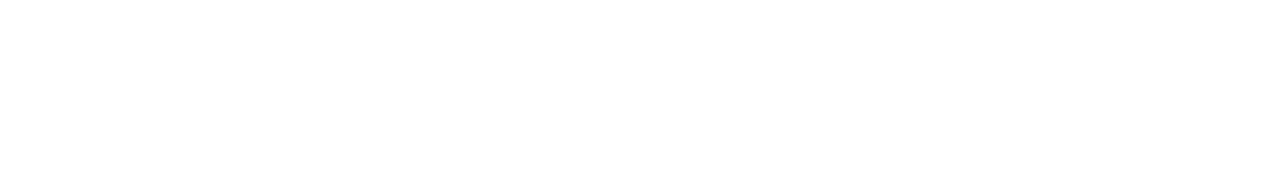
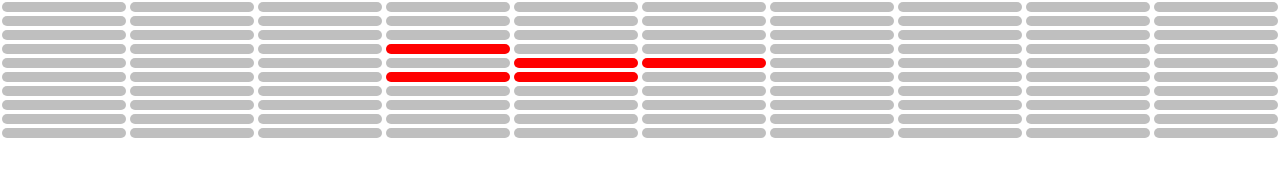
Before and after one commit to phoenix16t/game-of-life, a React app: page / in a window 1280 px wide. Built offline with nearby package versions, Linux system fonts and the light colour scheme.

Commit message:
added basic layout

```diff
--- a/package.json
+++ b/package.json
@@ -1,6 +1,6 @@
 {
   "name": "game-of-life",
-  "version": "0.0.1",
+  "version": "0.0.2",
   "description": "A Game Of Life implementation",
   "main": "src/index.js",
   "dependencies": {
--- a/public/index.html
+++ b/public/index.html
@@ -6,6 +6,129 @@
     <title>Game Of Life</title>
   </head>
   <body>
+    <div id="root-dev">
+      <div class="row">
+        <div class="cell"></div>
+        <div class="cell"></div>
+        <div class="cell"></div>
+        <div class="cell"></div>
+        <div class="cell"></div>
+        <div class="cell"></div>
+        <div class="cell"></div>
+        <div class="cell"></div>
+        <div class="cell"></div>
+        <div class="cell"></div>
+      </div>
+      <div class="row">
+        <div class="cell"></div>
+        <div class="cell"></div>
+        <div class="cell"></div>
+        <div class="cell"></div>
+        <div class="cell"></div>
+        <div class="cell"></div>
+        <div class="cell"></div>
+        <div class="cell"></div>
+        <div class="cell"></div>
+        <div class="cell"></div>
+      </div>
+      <div class="row">
+        <div class="cell"></div>
+        <div class="cell"></div>
+        <div class="cell"></div>
+        <div class="cell"></div>
+        <div class="cell"></div>
+        <div class="cell"></div>
+        <div class="cell"></div>
+        <div class="cell"></div>
+        <div class="cell"></div>
+        <div class="cell"></div>
+      </div>
+      <div class="row">
+        <div class="cell"></div>
+        <div class="cell"></div>
+        <div class="cell"></div>
+        <div class="cell red"></div>
+        <div class="cell"></div>
+        <div class="cell"></div>
+        <div class="cell"></div>
+        <div class="cell"></div>
+        <div class="cell"></div>
+        <div class="cell"></div>
+      </div>
+      <div class="row">
+        <div class="cell"></div>
+        <div class="cell"></div>
+        <div class="cell"></div>
+        <div class="cell"></div>
+        <div class="cell red"></div>
+        <div class="cell red"></div>
+        <div class="cell"></div>
+        <div class="cell"></div>
+        <div class="cell"></div>
+        <div class="cell"></div>
+      </div>
+      <div class="row">
+        <div class="cell"></div>
+        <div class="cell"></div>
+        <div class="cell"></div>
+        <div class="cell red"></div>
+        <div class="cell red"></div>
+        <div class="cell"></div>
+        <div class="cell"></div>
+        <div class="cell"></div>
+        <div class="cell"></div>
+        <div class="cell"></div>
+      </div>
+      <div class="row">
+        <div class="cell"></div>
+        <div class="cell"></div>
+        <div class="cell"></div>
+        <div class="cell"></div>
+        <div class="cell"></div>
+        <div class="cell"></div>
+        <div class="cell"></div>
+        <div class="cell"></div>
+        <div class="cell"></div>
+        <div class="cell"></div>
+      </div>
+      <div class="row">
+        <div class="cell"></div>
+        <div class="cell"></div>
+        <div class="cell"></div>
+        <div class="cell"></div>
+        <div class="cell"></div>
+        <div class="cell"></div>
+        <div class="cell"></div>
+        <div class="cell"></div>
+        <div class="cell"></div>
+        <div class="cell"></div>
+      </div>
+      <div class="row">
+        <div class="cell"></div>
+        <div class="cell"></div>
+        <div class="cell"></div>
+        <div class="cell"></div>
+        <div class="cell"></div>
+        <div class="cell"></div>
+        <div class="cell"></div>
+        <div class="cell"></div>
+        <div class="cell"></div>
+        <div class="cell"></div>
+      </div>
+      <div class="row">
+        <div class="cell"></div>
+        <div class="cell"></div>
+        <div class="cell"></div>
+        <div class="cell"></div>
+        <div class="cell"></div>
+        <div class="cell"></div>
+        <div class="cell"></div>
+        <div class="cell"></div>
+        <div class="cell"></div>
+        <div class="cell"></div>
+      </div>
+    </div>
+
     <div id="root"></div>
   </body>
   <script type="text/javascript" src="src/bundle.js"></script>
--- a/src/style.scss
+++ b/src/style.scss
@@ -0,0 +1,24 @@
+html, body {
+  height: 100%;
+  margin: 0;
+  padding: 0;
+  width: 100%;
+}
+
+.cell {
+  background-color: gray;
+  border-radius: 100px;
+  flex-grow: 1;
+  height: 10px;
+  margin: 2px;
+  opacity: .5;
+  width: 10px;
+  &.red {
+    background-color: red;
+    opacity: 1;
+  }
+}
+
+.row {
+  display: flex;
+}
```
Also changed, not shown: README.md, 1 other file.
